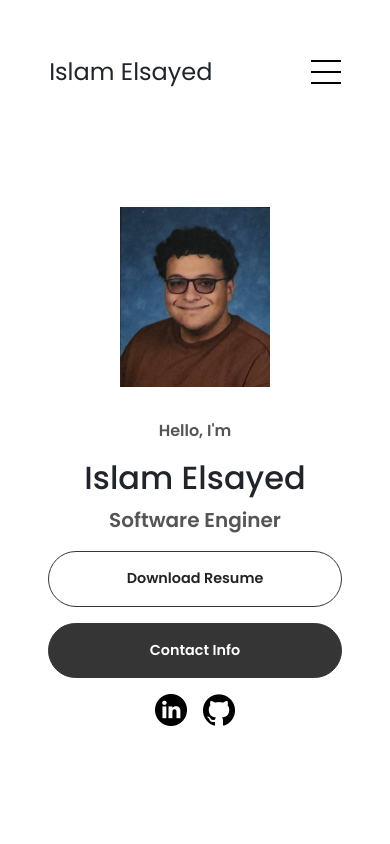
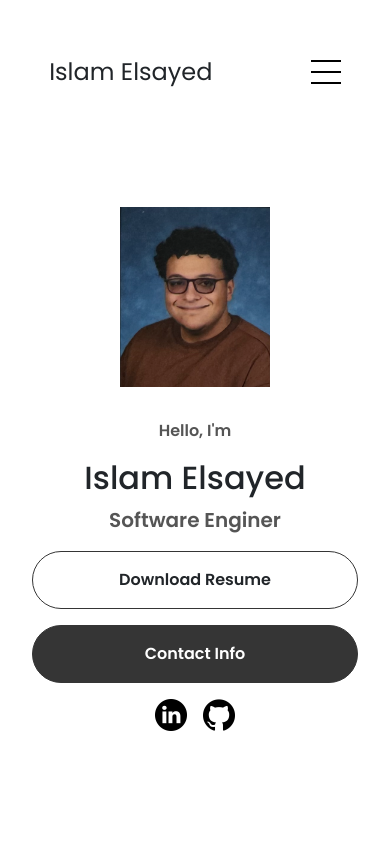
Before and after one commit to islamelsayed0/islamelsayed0.github.io, a website: page index.html in a window 390 px wide. Shown: the top 844 px of the page. Drawn offline with nearby package versions, Linux system fonts and the light colour scheme.

Commit message:
update
Fixing the mobile ui

```diff
--- a/index.html
+++ b/index.html
@@ -285,7 +285,7 @@
                 </ul>
             </div>
         </nav>
-        <p>Copyright &#169; 2024 Islam Elsayed. All Rights Reserved.</p>
+        <p>Copyright &#169; 2025 Islam Elsayed. All Rights Reserved.</p>
     </footer>
     <script src="script.js"></script>
 </body>
--- a/mediaqueries.css
+++ b/mediaqueries.css
@@ -75,18 +75,20 @@
     margin-bottom: 3rem;
   }
 
-  /* Added button adjustments for tablet */
+  /* Button adjustments for tablet */
   .btn-container {
+    display: flex;
     flex-wrap: wrap;
-    gap: 1rem;
     justify-content: center;
+    gap: 1.5rem;
+    margin: 1rem 0;
   }
 
   .btn {
     width: auto;
-    min-width: 10rem;
-    padding: 1rem 1.5rem;
-    white-space: nowrap;
+    min-width: 12rem;
+    padding: 1rem 2rem;
+    font-size: 1rem;
   }
 }
 
@@ -109,6 +111,16 @@
   .experience-details-container {
     margin-bottom: 4rem;
   }
+
+  /* Button adjustments for smaller tablets */
+  .btn-container {
+    padding: 0 1rem;
+  }
+
+  .btn {
+    min-width: 11rem;
+    padding: 1rem 1.5rem;
+  }
 }
 
 @media screen and (max-width: 600px) {
@@ -123,18 +135,24 @@
 
   /* Button container and button adjustments for mobile */
   .btn-container {
+    display: flex;
     flex-direction: column;
+    align-items: center;
     gap: 1rem;
     width: 100%;
-    padding: 0 1rem;
+    max-width: 400px;
+    margin: 1rem auto;
+    padding: 0;
   }
 
   .btn {
     width: 100%;
-    max-width: 350px;
+    min-width: 0;
+    max-width: none;
     padding: 1rem;
-    margin: 0 auto;
-    font-size: 0.9rem;
+    font-size: 1rem;
+    text-align: center;
+    box-sizing: border-box;
   }
 
   /* Fixed article and experience section layout */
```
